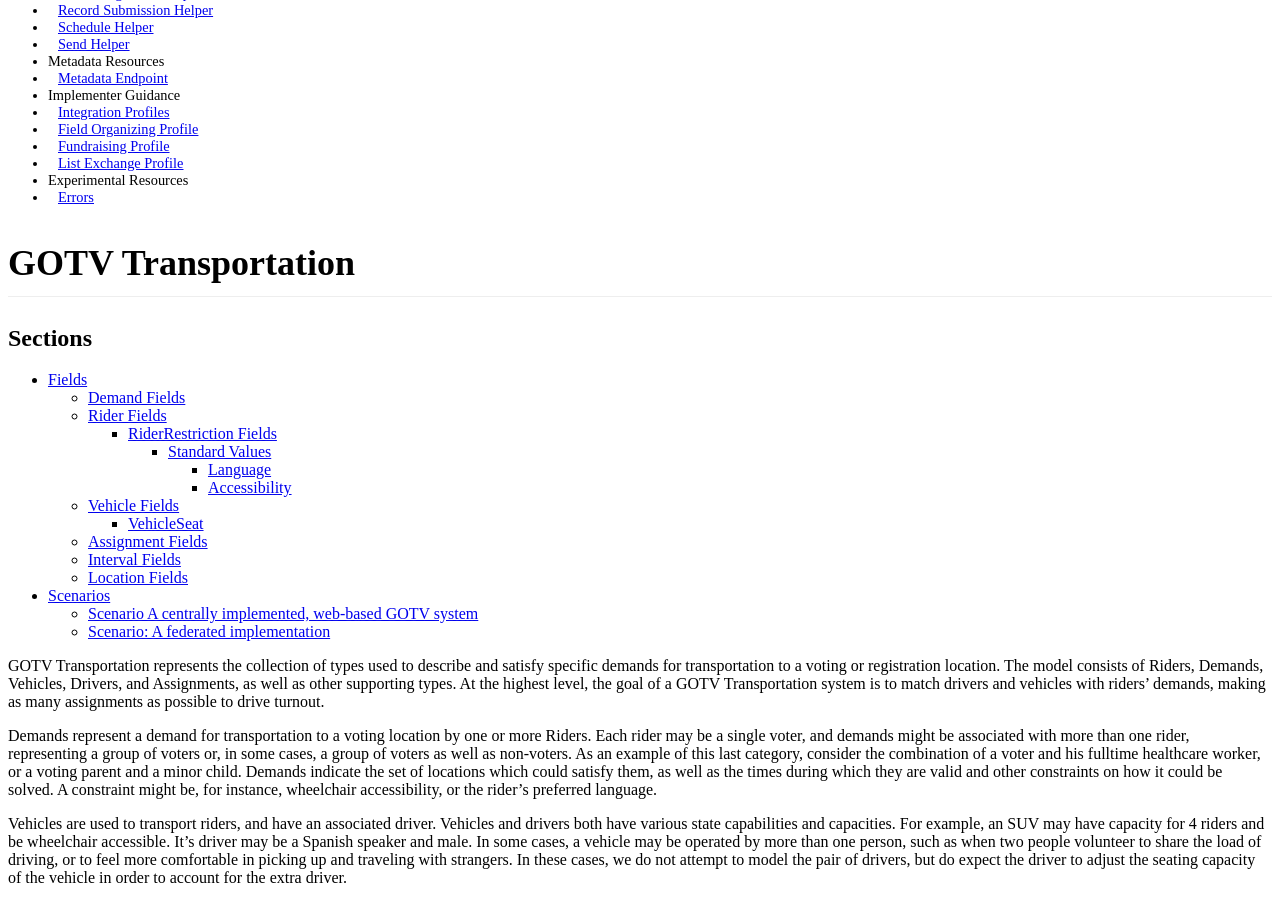
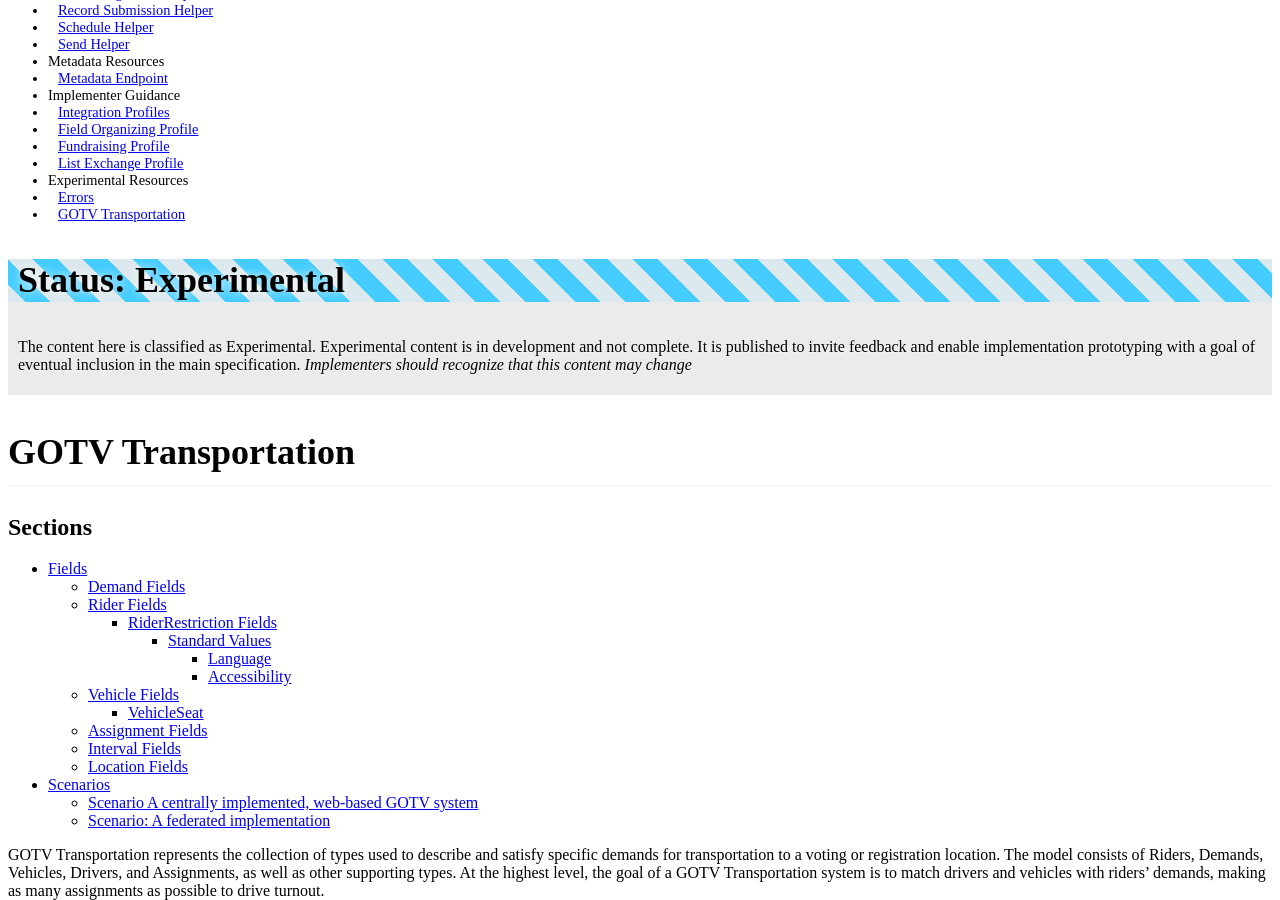
Before and after one commit to opensupporter/osdi-docs, a Jekyll site: the page built from gotv_transportation.md, in a window 1280 px wide and 900 px high, scrolled down 798 px. Built offline with Jekyll 4.4.1, drawn with Linux system fonts in a browser that asks for light colours; a style sheet for code colours, icons or effects is not loaded.

Commit message:
Add experimental status; include in experimental section of nav

```diff
--- a/_includes/navigation.html
+++ b/_includes/navigation.html
@@ -55,5 +55,6 @@
     <li class="nav-header">Experimental Resources</li>
 
     <li><a href="{{ site.baseurl }}/errors.html">Errors</a></li>
+    <li><a href="{{ site.baseurl }}/gotv_transportation.html">GOTV Transportation</a></li>
 
 </ul>
--- a/gotv_transportation.md
+++ b/gotv_transportation.md
@@ -2,6 +2,9 @@
 layout: default
 title: "GOTV Transportation"
 ---
+
+{% include experimental.html %}
+
 # GOTV Transportation
 
 ### Sections
```
